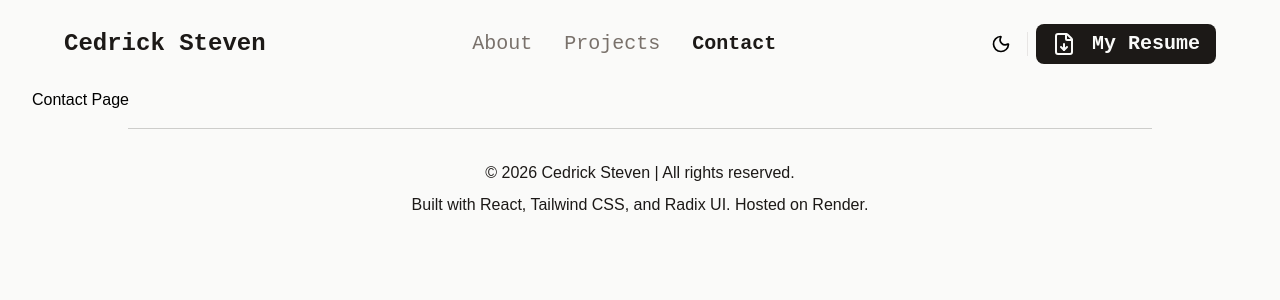
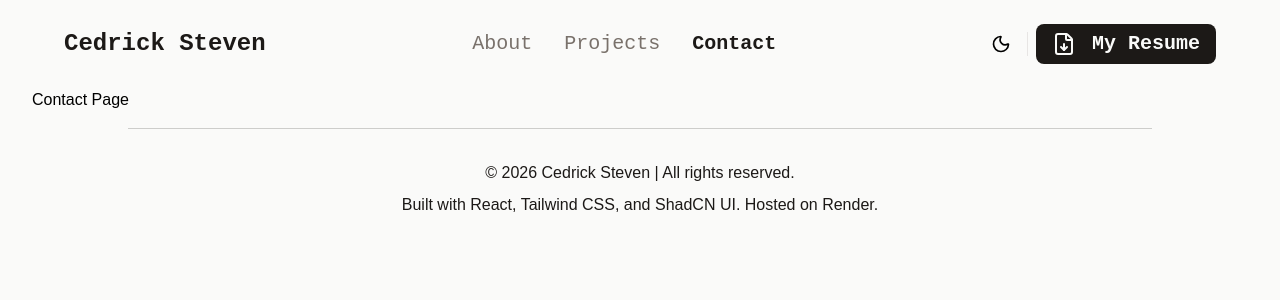
Before and after one commit to cedsb/dev-personal-portfolio, a React (Vite) app: page /contact in a window 1280 px wide. Shown: the top 300 px of the page. Built offline with nearby package versions, Linux system fonts and the light colour scheme.

Commit message:
Refactor code structure for improved readability and maintainability

```diff
--- a/index.html
+++ b/index.html
@@ -2,7 +2,7 @@
 <html lang="en">
   <head>
     <meta charset="UTF-8" />
-    <link rel="icon" type="image/svg+xml" href="/vite.svg" />
+    <link rel="icon" type="image/svg+xml" href="/favicon.ico" />
     <meta name="viewport" content="width=device-width, initial-scale=1.0" />
     <title>Cedrick Steven</title>
     <script>
--- a/src/index.css
+++ b/src/index.css
@@ -35,7 +35,7 @@
   --sidebar-accent-foreground: oklch(0.216 0.006 56.043);
   --sidebar-border: oklch(0.923 0.003 48.717);
   --sidebar-ring: oklch(0.709 0.01 56.259);
-  --font-sans: Montserrat, sans-serif;
+  --font-sans: Inter Variable, sans-serif;
   --font-serif: Georgia, serif;
   --font-mono: Fira Code, monospace;
   --radius: 0.625rem;
--- a/src/layouts/Footer.jsx
+++ b/src/layouts/Footer.jsx
@@ -1,5 +1,3 @@
-
-
 export const Footer = () => {
   return (
     <div className="mt-4 max-w-5xl my-16 mx-auto text-center text-md text-primary">
@@ -7,7 +5,7 @@ export const Footer = () => {
         © 2026 Cedrick Steven | All rights reserved.
       </div>
       <div className="pt-2">
-        Built with React, Tailwind CSS, and Radix UI. Hosted on Render.
+        Built with React, Tailwind CSS, and ShadCN UI. Hosted on Render.
       </div>
     </div>
   )
```
Also changed, not shown: 1 other file (tests, documents, lock files or other folders).
